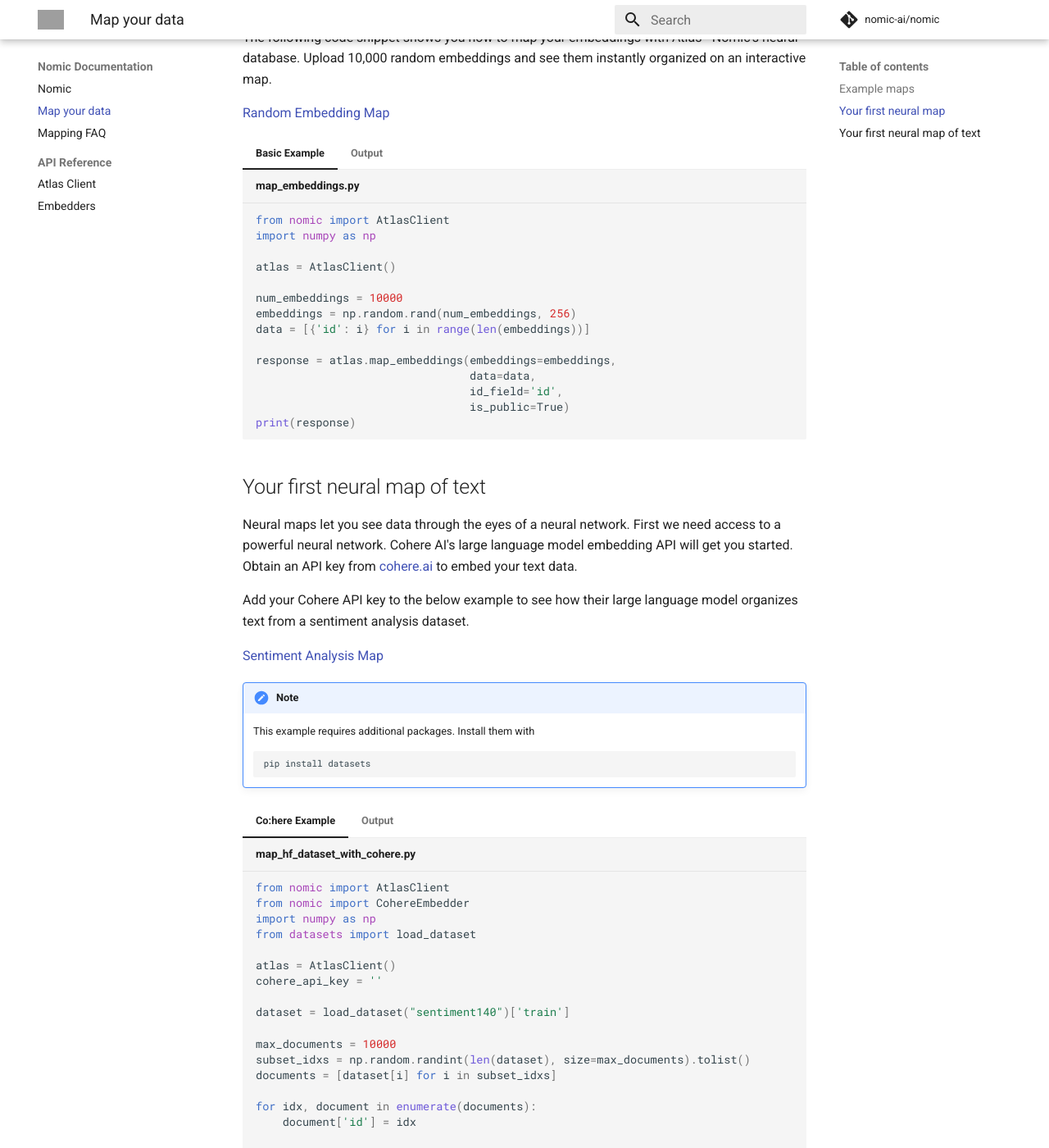
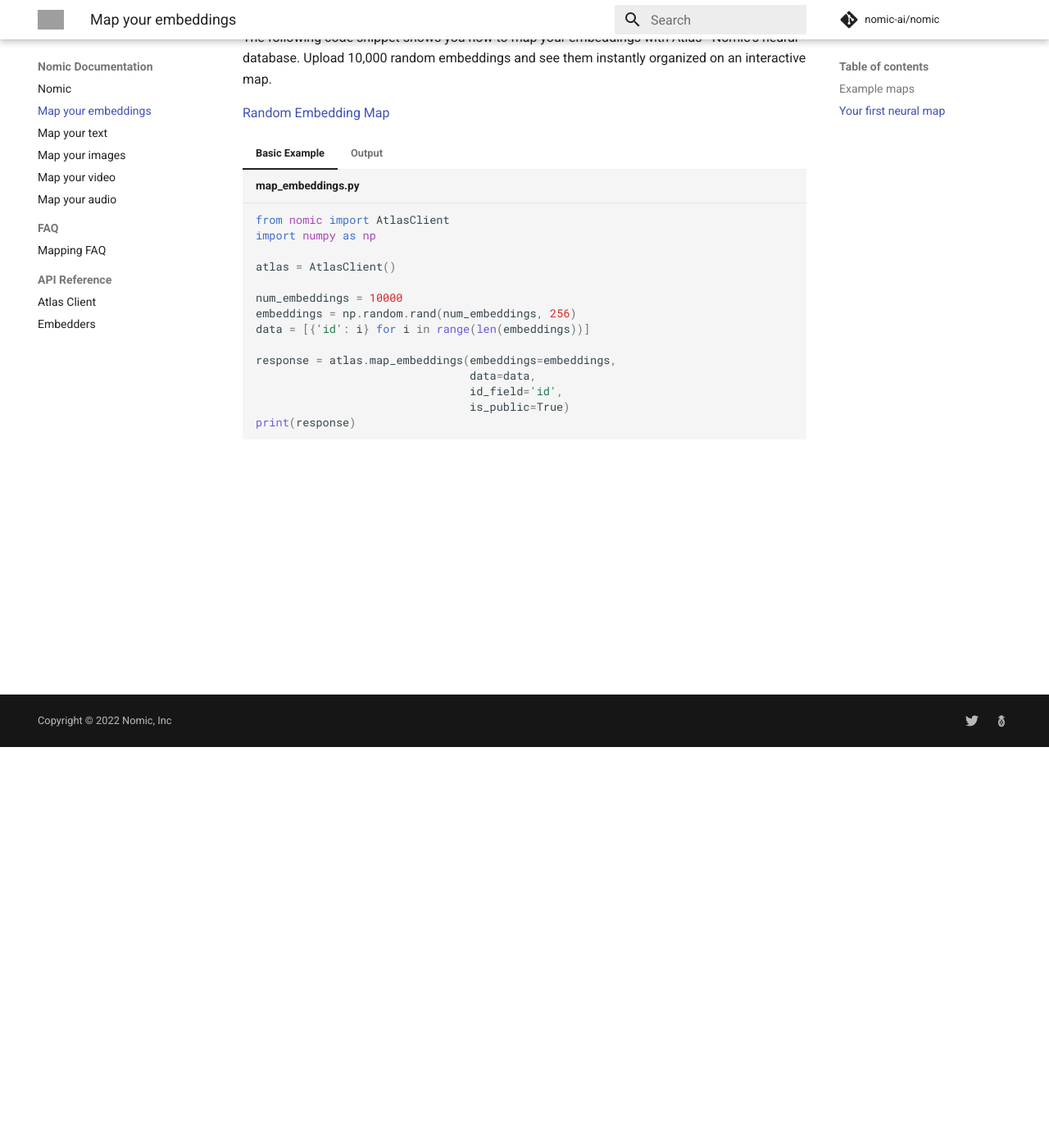
Before and after one commit to nomic-ai/nomic, an MkDocs documentation site: the page built from docs/map_your_data.md, in a window 1280 px wide and 1400 px high, scrolled down 489 px. Shown: the whole window at 82% size. Built offline with MkDocs 1.6.1 and Material for MkDocs 9.7.7, drawn with Linux system fonts in a browser that asks for light colours; comment, search, counter and statistics services are not loaded; some of the changed text lies outside the part shown; grey boxes are pictures that could not be loaded.

Commit message:
Huggingface documentation in Nomic Docs

````diff
--- a/docs/map_your_data.md
+++ b/docs/map_your_data.md
@@ -1,4 +1,4 @@
-# Map your data
+# Map your embeddings
 Nomic's neural database ingests unstructured data such as embeddings or text and organizes them.
 Once your data is in Atlas, you can view *all* of it at once on a neural map.
 
@@ -43,72 +43,3 @@
     job_id='ebd5e68e-35b8-4de7-acc4-7abc0c725ca3'
     index_id='66ae0cdf-2d01-440e-9d39-2ef68c3ad445'
     ```
-
-## Your first neural map of text
-
-Neural maps let you see data through the eyes of a neural network. First we need access to a powerful neural network.
-Cohere AI's large language model embedding API will get you started.
-Obtain an API key from [cohere.ai](https://os.cohere.ai) to embed your text data.
-
-Add your Cohere API key to the below example to see how their large language model organizes text from a sentiment analysis dataset.
-
-[Sentiment Analysis Map](https://atlas.nomic.ai/map/63b3d891-f807-44c5-abdf-2a95dad05b41/db0fa89e-6589-4a82-884b-f58bfb60d641)
-
-!!! note
-
-    This example requires additional packages. Install them with
-    ```bash
-    pip install datasets
-    ```
-
-=== "Co:here Example"
-
-    ``` py title="map_hf_dataset_with_cohere.py"
-    from nomic import AtlasClient
-    from nomic import CohereEmbedder
-    import numpy as np
-    from datasets import load_dataset
-
-    atlas = AtlasClient()
-    cohere_api_key = ''
-
-    dataset = load_dataset("sentiment140")['train']
-
-    max_documents = 10000
-    subset_idxs = np.random.randint(len(dataset), size=max_documents).tolist()
-    documents = [dataset[i] for i in subset_idxs]
-
-    for idx, document in enumerate(documents):
-        document['id'] = idx
-
-    embedder = CohereEmbedder(cohere_api_key=cohere_api_key)
-
-    print(f"Embedding {len(documents)} documents with Cohere API")
-    embeddings = embedder.embed(texts=[document['user'] for document in documents],
-                                model='small',
-                                num_workers=10,
-                                shard_size=1000,)
-
-    if len(embeddings) != len(documents):
-        raise Exception("Embedding job failed")
-    print("Embedding job complete.")
-
-    response = atlas.map_embeddings(embeddings=np.array(embeddings),
-                                    data=documents,
-                                    id_field='id',
-                                    colorable_fields=['sentiment'],
-                                    is_public=True,
-                                    map_name='Sentiment 140',
-                                    map_description='A 10,000 point sample of the huggingface sentiment140 dataset embedded with the co:here small model.',
-                                    organization_name=None, #defaults to your current user.
-                                    num_workers=20)
-    print(response)
-    ```
-
-=== "Output"
-
-    ``` bash
-    map='https://atlas.nomic.ai/map/ff2f89df-451e-49c4-b7a3-a608d7375961/f433cbd1-e728-49da-8c83-685cd613788b'
-    job_id='b4f97377-e2aa-4305-8bc6-db7f5f6eeabf'
-    index_id='46445e68-8c9f-470a-aa82-847e78c0f10e'
-    ```
--- a/mkdocs.yml
+++ b/mkdocs.yml
@@ -9,7 +9,12 @@
 nav:
     - 'index.md'
     - 'map_your_data.md'
-    - 'mapping_faq.md'
+    - 'map_your_text.md'
+    - 'map_your_images.md'
+    - 'map_your_video.md'
+    - 'map_your_audio.md'
+    - 'FAQ':
+      - 'mapping_faq.md'
     - 'API Reference':
       - 'atlas_client.md'
       - 'embedder.md'
````
Also changed, not shown: docs/map_your_audio.md (added, +2 -0 lines), docs/map_your_images.md (added, +2 -0 lines), docs/map_your_text.md (added, +179 -0 lines), docs/map_your_video.md (added, +2 -0 lines), 3 other files.
